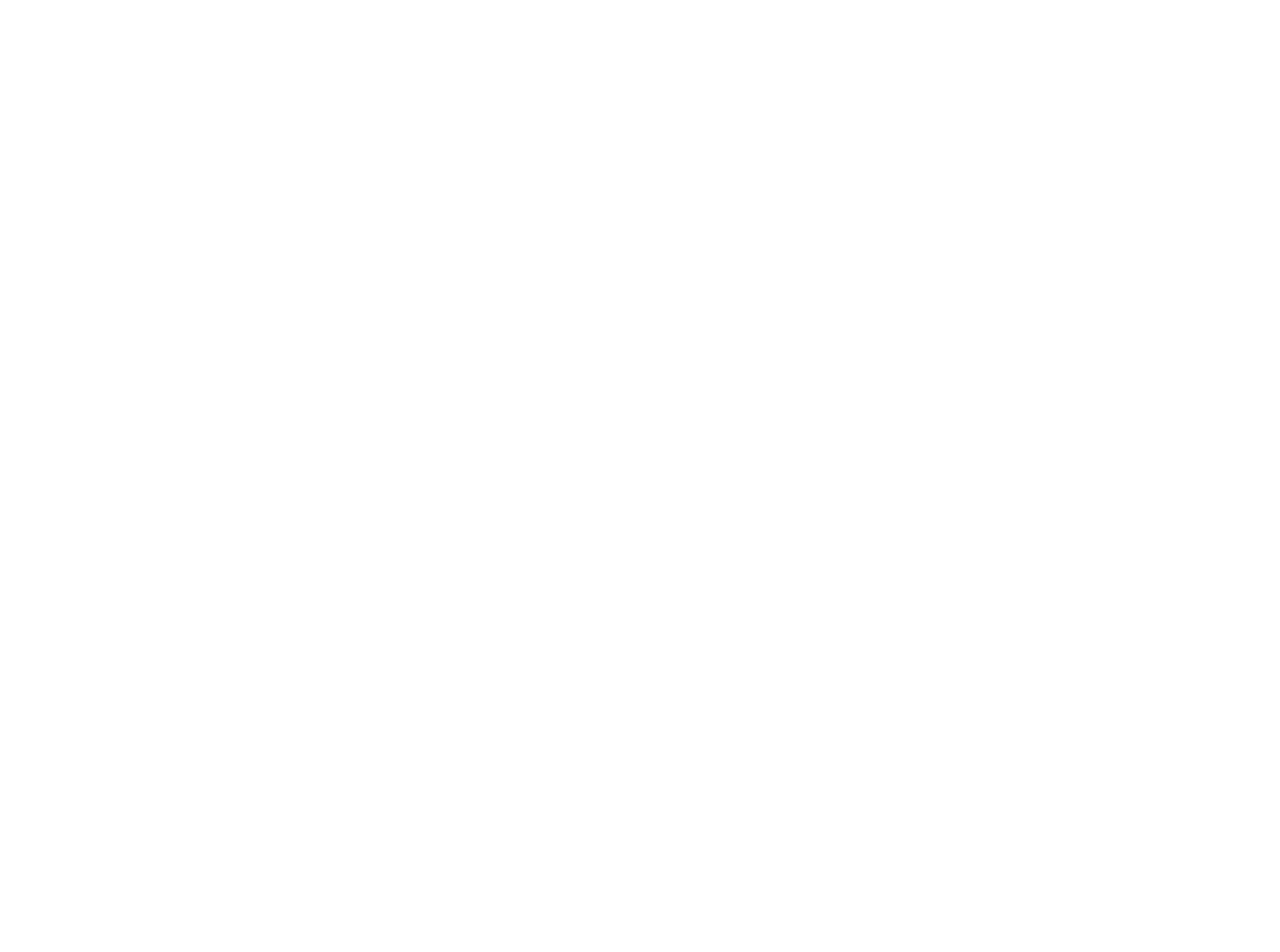
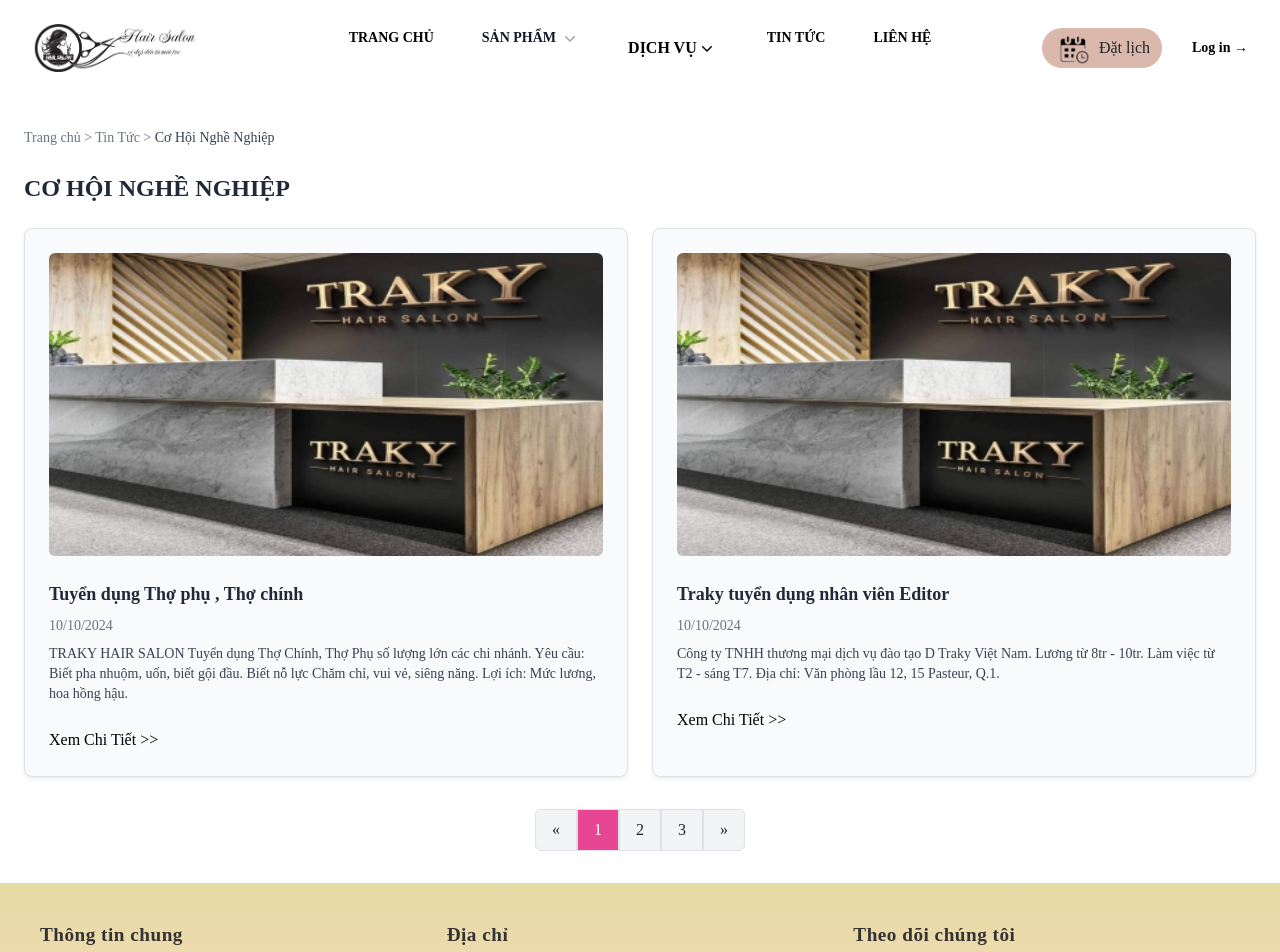
Before and after one commit to Intern-HUIT-Team9/UserHairsalon, a React (Create React App) app: page /CareerOpportunities in a window 1280 px wide. Before the commit this address had no page. Shown: the top 952 px of the page. Before the commit the page ends 800 px from the top, so only its background shows below. Built offline with nearby package versions, Linux system fonts and the light colour scheme.

Commit message:
CareerOpportunities

```diff
--- a/src/Routes/index.js
+++ b/src/Routes/index.js
@@ -6,6 +6,7 @@
 import ServicesPage from "~/pages/ServicesPage";
 import ProductDetail from "~/pages/ProductDetail";
 import Blog from "~/pages/Blog";
+import CareerOpportunities from "~/pages/CareerOpportunities";
 //Public Routes
 const publicRoutes = [
   { path: "/", component: HomePage },
@@ -16,6 +17,7 @@
   { path: "/product", component: Product },
   { path: "/ProductDetail", component: ProductDetail },
   { path: "/Blog", component: Blog },
+  { path: "/CareerOpportunities", component: CareerOpportunities },
 ];
 
 //Private Routers
--- /dev/null
+++ b/src/pages/CareerOpportunities/index.js
@@ -0,0 +1,95 @@
+import React from "react";
+import job1 from "../../assets/images/Job1.jpg";
+const CareerOpportunities = () => {
+  const mockJobs = [
+    {
+      id: 1,
+      title: "Tuyển dụng Thợ phụ , Thợ chính",
+      date: "10/10/2024",
+      image: job1,
+      description:
+        "TRAKY HAIR SALON Tuyển dụng Thợ Chính, Thợ Phụ số lượng lớn các chi nhánh. Yêu cầu: Biết pha nhuộm, uốn, biết gội đầu. Biết nỗ lực Chăm chỉ, vui vẻ, siêng năng. Lợi ích: Mức lương, hoa hồng hậu.",
+    },
+    {
+      id: 2,
+      title: "Traky tuyển dụng nhân viên Editor",
+      date: "10/10/2024",
+      image: job1,
+      description:
+        "Công ty TNHH thương mại dịch vụ đào tạo D Traky Việt Nam. Lương từ 8tr - 10tr. Làm việc từ T2 - sáng T7. Địa chỉ: Văn phòng lầu 12, 15 Pasteur, Q.1.",
+    },
+  ];
+
+  return (
+    <div className="container mx-auto px-4 py-8">
+      {/* Breadcrumb */}
+      <nav className="text-sm text-gray-500 mb-4">
+        Trang chủ &gt; Tin Tức &gt;{" "}
+        <span className="text-gray-700 font-medium">Cơ Hội Nghề Nghiệp</span>
+      </nav>
+
+      {/* Title */}
+      <h1 className="text-2xl font-bold text-gray-800 mb-6">
+        CƠ HỘI NGHỀ NGHIỆP
+      </h1>
+
+      {/* Job List */}
+      <div className="grid grid-cols-1 md:grid-cols-2 gap-6">
+        {mockJobs.map((job) => (
+          <div
+            key={job.id}
+            className="bg-gray-50 border rounded-lg p-4 shadow-sm"
+          >
+            <div className="flex flex-col w-full">
+              {/* Hình ảnh */}
+              <div className="w-full">
+                <img
+                  src={job.image}
+                  alt={job.title}
+                  className="w-full h-auto rounded-md object-cover"
+                />
+              </div>
+
+              {/* Nội dung */}
+              <div className="mt-4">
+                <h2 className="text-lg font-bold text-gray-800">{job.title}</h2>
+                <p className="text-sm text-gray-500 mt-2">{job.date}</p>
+                <p className="text-sm text-gray-700 mt-2">{job.description}</p>
+                <a
+                  href="#"
+                  className="inline-block text-pink-500 mt-4 font-medium hover:underline"
+                >
+                  Xem Chi Tiết &gt;&gt;
+                </a>
+              </div>
+            </div>
+          </div>
+        ))}
+      </div>
+
+      {/* Pagination */}
+      <div className="flex justify-center mt-8">
+        <button className="px-3 py-2 border rounded-l-md bg-gray-100 hover:bg-gray-200">
+          &laquo;
+        </button>
+        {[1, 2, 3].map((page) => (
+          <button
+            key={page}
+            className={`px-3 py-2 border ${
+              page === 1
+                ? "bg-pink-500 text-white"
+                : "bg-gray-100 hover:bg-gray-200"
+            }`}
+          >
+            {page}
+          </button>
+        ))}
+        <button className="px-3 py-2 border rounded-r-md bg-gray-100 hover:bg-gray-200">
+          &raquo;
+        </button>
+      </div>
+    </div>
+  );
+};
+
+export default CareerOpportunities;
```
Also changed, not shown: src/assets/images/Job1.jpg (added).
